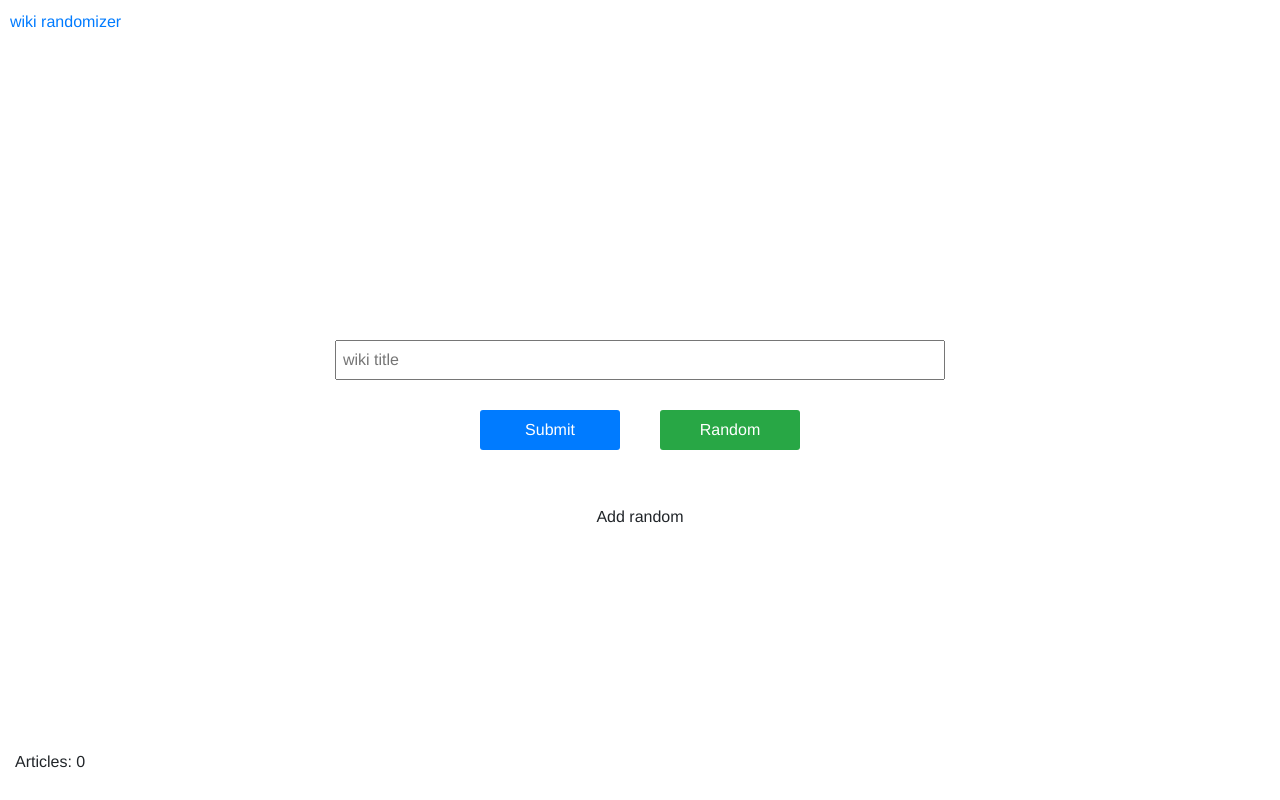
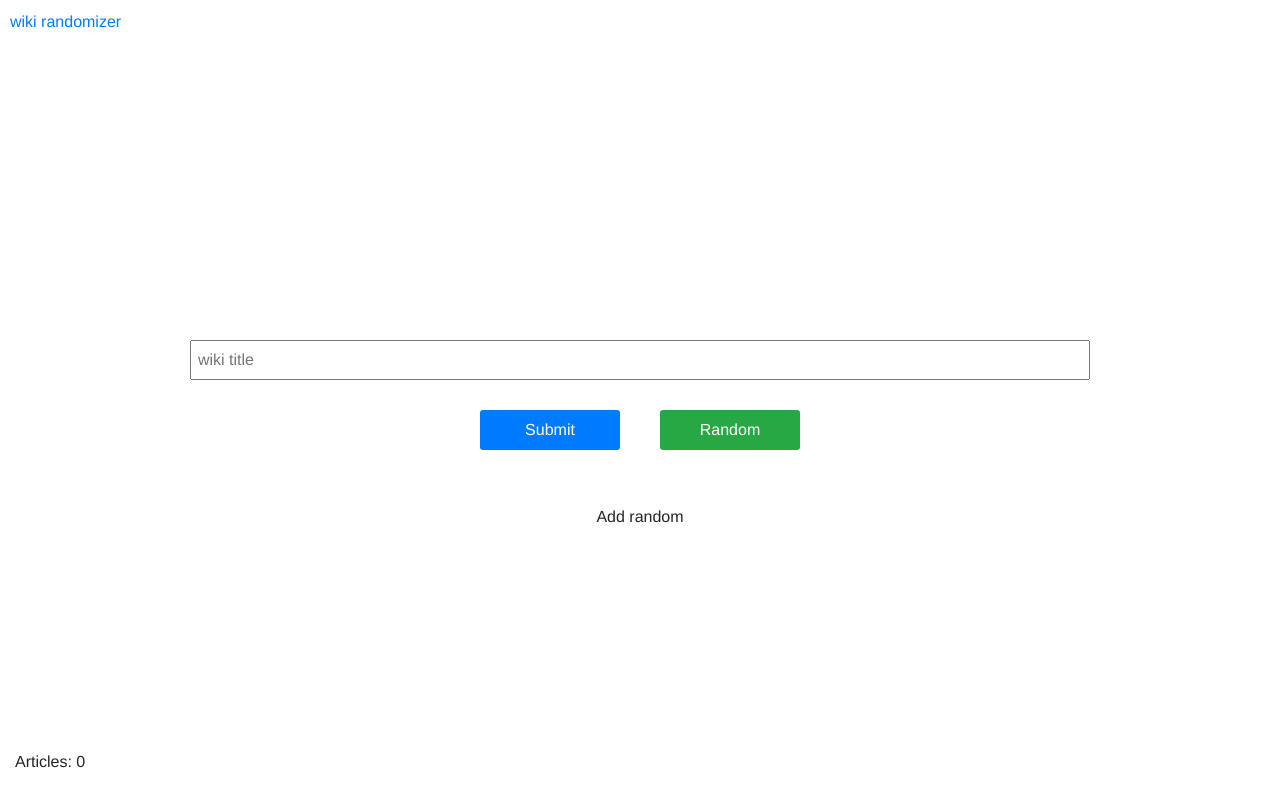
Before and after one commit to Mats01/reversedCitationsNeeded, a plain HTML site: page index.html in a window 1280 px wide. Drawn offline with nearby package versions, Linux system fonts and the light colour scheme.

Commit message:
ssttyylliinngg

```diff
--- a/style.css
+++ b/style.css
@@ -20,8 +20,8 @@ body {
 
 }
 form {
-    width: 50%;
-    min-width: 316px;
+    width: 100%;
+    max-width: 900px;
     margin: 10px auto;
     display: flex;
     align-content: center;
```
